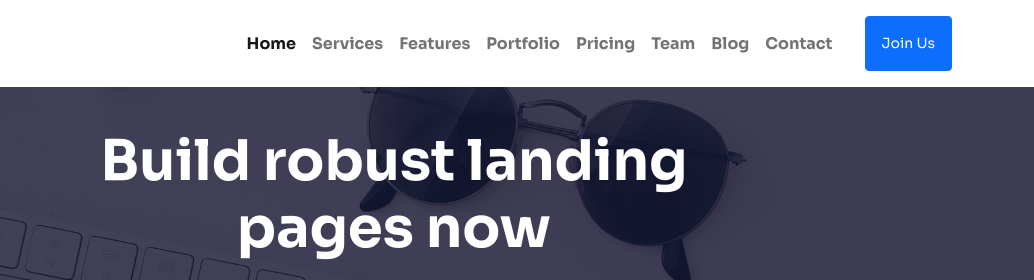
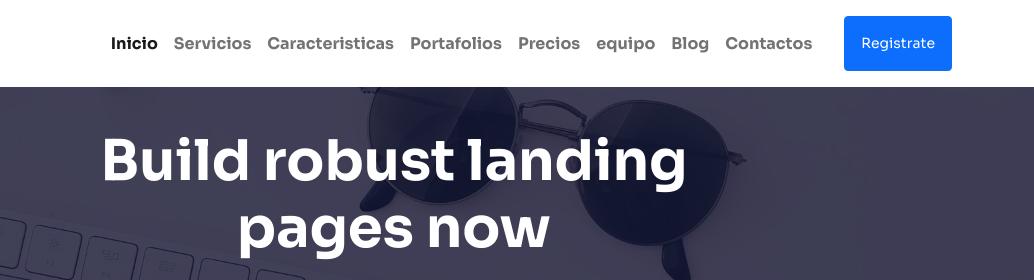
Before and after one commit to yordanpool/landing-4b, a website: page index.html in a window 1280 px wide. Shown: the top 280 px of the page, 246-1280 px from the left. Drawn offline with nearby package versions, Linux system fonts and the light colour scheme.

Commit message:
Se cambio el titulo y el menu a español

```diff
--- a/index.html
+++ b/index.html
@@ -1,12 +1,11 @@
 <!DOCTYPE html>
-<html lang="en">
-
+<html lang="es">
 <head>
     <meta charset="UTF-8">
     <meta http-equiv="X-UA-Compatible" content="IE=edge">
     <meta name="viewport" content="width=device-width, initial-scale=1.0">
     <link rel="icon" type="image/ico" href="img/favicon.ico">
-    <title>Kreatives</title>
+    <title>YORDAPOOL</title>
     <link href="https://cdn.jsdelivr.net/npm/bootstrap@5.2.0-beta1/dist/css/bootstrap.min.css" rel="stylesheet"
         integrity="sha384-0evHe/X+R7YkIZDRvuzKMRqM+OrBnVFBL6DOitfPri4tjfHxaWutUpFmBp4vmVor" crossorigin="anonymous">
     <link rel="stylesheet" href="css/style.css">
@@ -24,31 +23,31 @@
             <div class="collapse navbar-collapse" id="navbarSupportedContent">
                 <ul class="navbar-nav ms-auto mb-2 me-4 mb-lg-0">
                     <li class="nav-item">
-                        <a class="nav-link active" aria-current="page" href="#Home">Home</a>
+                        <a class="nav-link active" aria-current="page" href="#Home">Inicio</a>
                     </li>
                     <li class="nav-item">
-                        <a class="nav-link" href="#Services">Services</a>
+                        <a class="nav-link" href="#Services">Servicios</a>
                     </li>
                     <li class="nav-item">
-                        <a class="nav-link" href="#Features">Features</a>
+                        <a class="nav-link" href="#Features">Caracteristicas</a>
                     </li>
                     <li class="nav-item">
-                        <a class="nav-link" href="#Portfolio">Portfolio</a>
+                        <a class="nav-link" href="#Portfolio">Portafolios</a>
                     </li>
                     <li class="nav-item">
-                        <a class="nav-link" href="#Pricing">Pricing</a>
+                        <a class="nav-link" href="#Pricing">Precios</a>
                     </li>
                     <li class="nav-item">
-                        <a class="nav-link" href="#Team">Team</a>
+                        <a class="nav-link" href="#Team">equipo</a>
                     </li>
                     <li class="nav-item">
                         <a class="nav-link" href="#Blog">Blog</a>
                     </li>
                     <li class="nav-item">
-                        <a class="nav-link" href="#Contact">Contact</a>
+                        <a class="nav-link" href="#Contact">Contactos</a>
                     </li>
                 </ul>
-                <a class="btn btn-primary  btn-sm p-3" href="#" role="button">Join Us </a>
+                <a class="btn btn-primary  btn-sm p-3" href="#" role="button">Registrate  </a>
             </div>
         </div>
     </nav>
```
